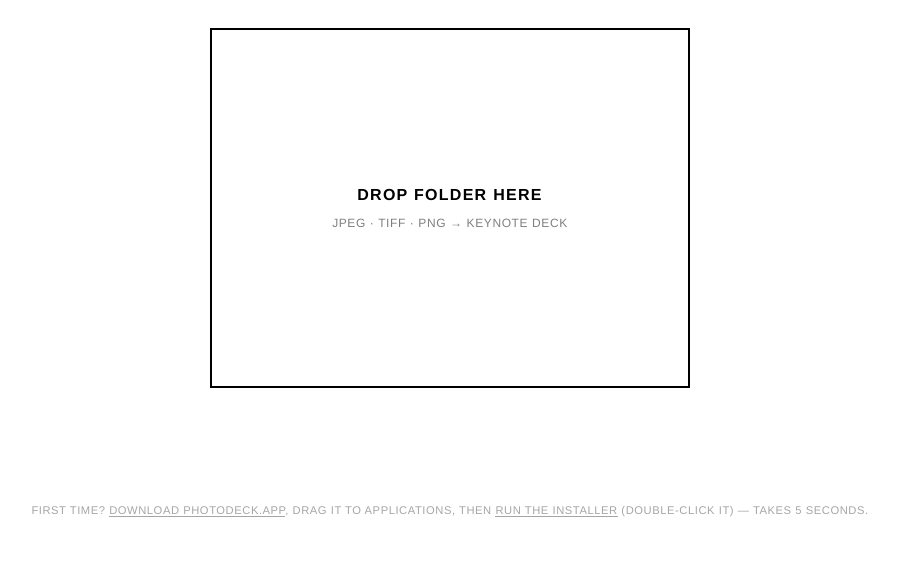
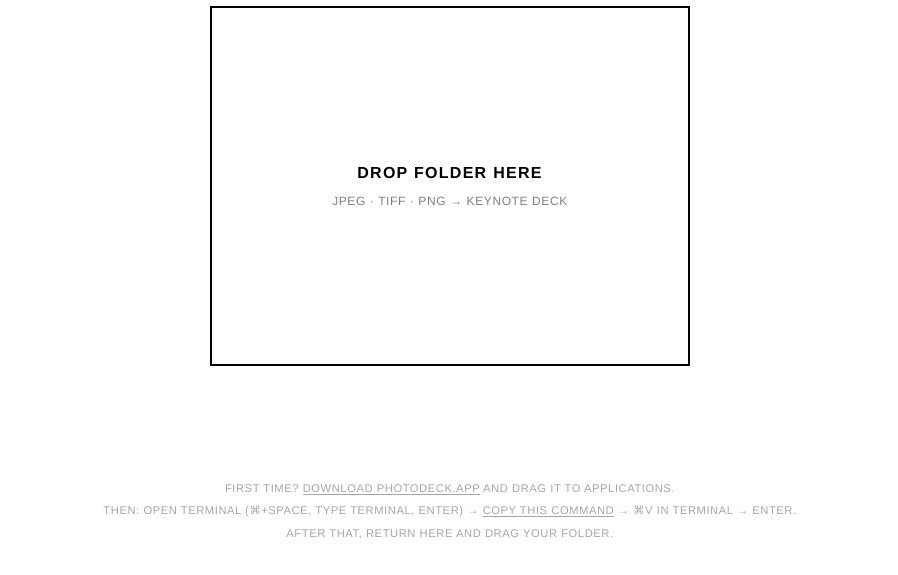
Before and after one commit to JoshLuong/gay-care-photo-deck-keynote, a plain HTML site: page index.html in a window 1280 px wide. Shown: the part 195-770 px from the top of the page, without its empty margins (190-1088 px from the left). Drawn offline with Linux system fonts and the light colour scheme.

Commit message:
chore: update footer with xattr copy-command install instructions

```diff
--- a/index.html
+++ b/index.html
@@ -101,8 +101,9 @@
   <div id="status"></div>
 
   <footer>
-    First time? <a href="dist/PhotoDeck.app.zip">Download PhotoDeck.app</a>, drag it to Applications, then
-    <a href="install.command" download>run the installer</a> (double-click it) — takes 5 seconds.
+    First time? <a href="dist/PhotoDeck.app.zip">Download PhotoDeck.app</a> and drag it to Applications.<br>
+    Then: open Terminal (⌘+Space, type Terminal, Enter) → <a href="#" onclick="navigator.clipboard.writeText('xattr -cr /Applications/PhotoDeck.app && open /Applications/PhotoDeck.app'); this.textContent='Copied!'; return false;">copy this command</a> → ⌘V in Terminal → Enter.<br>
+    After that, return here and drag your folder.
   </footer>
 
   <script>
```
